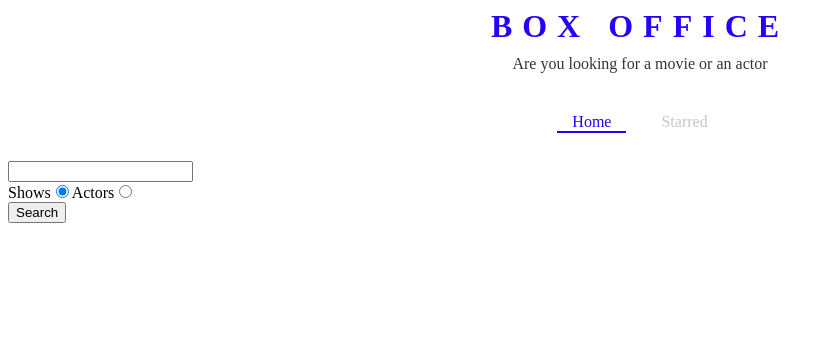
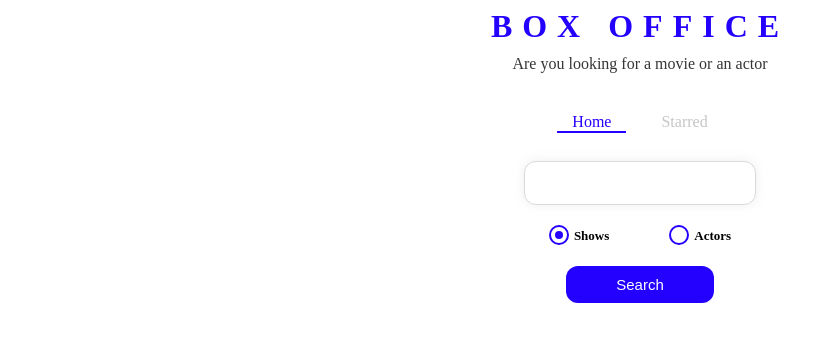
Before and after one commit to SanjeevLakhwani/box-office, a React (Create React App) app: page / in a window 1280 px wide. Shown: the top 342 px of the page, without its empty margins (0-833 px from the left). Built offline with nearby package versions, Linux system fonts and the light colour scheme.

Commit message:
added all the styles

```diff
--- a/package.json
+++ b/package.json
@@ -6,6 +6,7 @@
     "eslint-scope": "^5.1.1",
     "react": "^17.0.1",
     "react-dom": "^17.0.1",
+    "react-fade-in": "^1.1.1",
     "react-router": "^5.2.0",
     "react-router-dom": "^5.2.0",
     "react-scripts": "0.9.5",
--- /dev/null
+++ b/src/components/CustomRadio.js
@@ -0,0 +1,68 @@
+import React from 'react';
+import styled from 'styled-components';
+
+const RadioWrapper = styled.label`
+  display: block;
+  position: relative;
+  padding-left: 25px;
+  cursor: pointer;
+  font-size: 13px;
+  user-select: none;
+  font-weight: 700;
+  line-height: 1.65;
+
+  input {
+    position: absolute;
+    opacity: 0;
+    cursor: pointer;
+  }
+
+  span {
+    position: absolute;
+    top: 0;
+    left: 0;
+    height: 16px;
+    width: 16px;
+    background-color: #fff;
+    border: 2px solid ${({ theme }) => theme.mainColors.blue};
+    border-radius: 50%;
+  }
+
+  input:checked ~ span {
+    background-color: #fff;
+    border: 2px solid ${({ theme }) => theme.mainColors.blue};
+  }
+
+  span:after {
+    content: '';
+    position: absolute;
+    display: none;
+  }
+
+  input:checked ~ span:after {
+    display: block;
+  }
+
+  span:after {
+    top: 4px;
+    left: 4px;
+    width: 8px;
+    height: 8px;
+    border-radius: 50%;
+    background: ${({ theme }) => theme.mainColors.blue};
+  }
+`;
+
+const CustomRadio = ({ label, ...restProps }) => {
+  return (
+    <div>
+      <RadioWrapper htmlFor={restProps.id}>
+        {label}
+        <input {...restProps} type="radio" />
+        <span />
+      </RadioWrapper>
+    </div>
+  );
+};
+
+export default CustomRadio;
--- a/src/components/styled.js
+++ b/src/components/styled.js
@@ -1,6 +1,7 @@
 import styled from 'styled-components';
+import FadeIn from 'react-fade-in';
 
-export const FlexGrid = styled.div`
+export const FlexGrid = styled(FadeIn)`
   display: flex;
   justify-content: center;
   flex-wrap: wrap;
--- a/src/pages/Home.js
+++ b/src/pages/Home.js
@@ -1,9 +1,15 @@
 import React, { useState } from 'react';
 import ActorGrid from '../components/actor/ActorGrid';
+import CustomRadio from '../components/CustomRadio';
 import MainPageLayout from '../components/MainPageLayout';
 import ShowGrid from '../components/show/ShowGrid';
 import { apiGet } from '../misc/config';
 import { useLastQuery } from '../misc/custom-hooks';
+import {
+  RadioInputsWrapper,
+  SearchButtonWrapper,
+  SearchInput,
+} from './Home.styled';
 
 const Home = () => {
   const [input, setInput] = useLastQuery();
@@ -48,38 +54,41 @@
 
   return (
     <MainPageLayout>
-      <input
+      <SearchInput
         type="text"
         onChange={onInputChange}
         onKeyDown={onKeyDown}
         value={input}
       />
+
+      <RadioInputsWrapper>
         <div>
-        <label htmlFor="shows-search">
-          Shows
-          <input
+          <CustomRadio
+            label="Shows"
             id="shows-search"
-            type="radio"
             value="shows"
             checked={isShowsSearch}
             onChange={onRadioChange}
           />
-        </label>
-        <label htmlFor="actors-search">
-          Actors
-          <input
+        </div>
+
+        <div>
+          <CustomRadio
+            label="Actors"
             id="actors-search"
-            type="radio"
             value="people"
             checked={!isShowsSearch}
             onChange={onRadioChange}
           />
-        </label>
         </div>
+      </RadioInputsWrapper>
+
+      <SearchButtonWrapper>
         <button type="button" onClick={onSearch}>
           Search
         </button>
         {renderResults()}
+      </SearchButtonWrapper>
     </MainPageLayout>
   );
 };
--- /dev/null
+++ b/src/pages/Home.styled.js
@@ -0,0 +1,49 @@
+import styled from 'styled-components';
+
+export const SearchInput = styled.input`
+  display: block;
+  font-family: 'Roboto', sans-serif;
+  width: 200px;
+  margin: auto;
+  outline: none;
+  padding: 13px 15px;
+  border: 1px solid #dbdbdb;
+  box-shadow: 0px 0px 10px 0px rgba(219, 219, 219, 0.5);
+  font-size: 14px;
+  border-radius: 12px;
+  color: #8d8d8d;
+
+  &::placeholder {
+    font-weight: 300;
+    color: #8d8d8d;
+  }
+`;
+
+export const RadioInputsWrapper = styled.div`
+  display: flex;
+  justify-content: center;
+  margin: 20px 0;
+
+  div {
+    margin: 0 15px;
+  }
+`;
+
+export const SearchButtonWrapper = styled.div`
+  text-align: center;
+  margin-bottom: 35px;
+
+  button {
+    color: #fff;
+    background-color: ${({ theme }) => theme.mainColors.blue};
+    margin: auto;
+    padding: 10px 50px;
+    font-size: 15px;
+    border: none;
+    outline: none;
+    border-radius: 12px;
+    &:hover {
+      cursor: pointer;
+    }
+  }
+`;
```
Also changed, not shown: 1 other file (tests, documents, lock files or other folders). Lines whose indentation alone changed are shown as unchanged.
